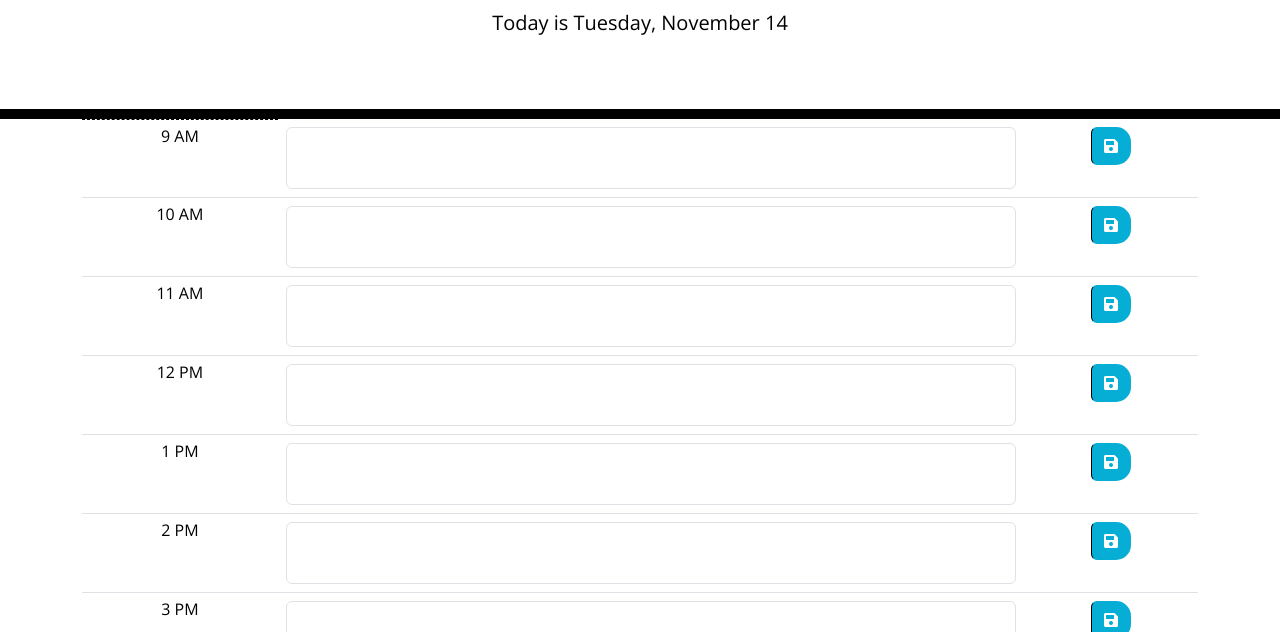
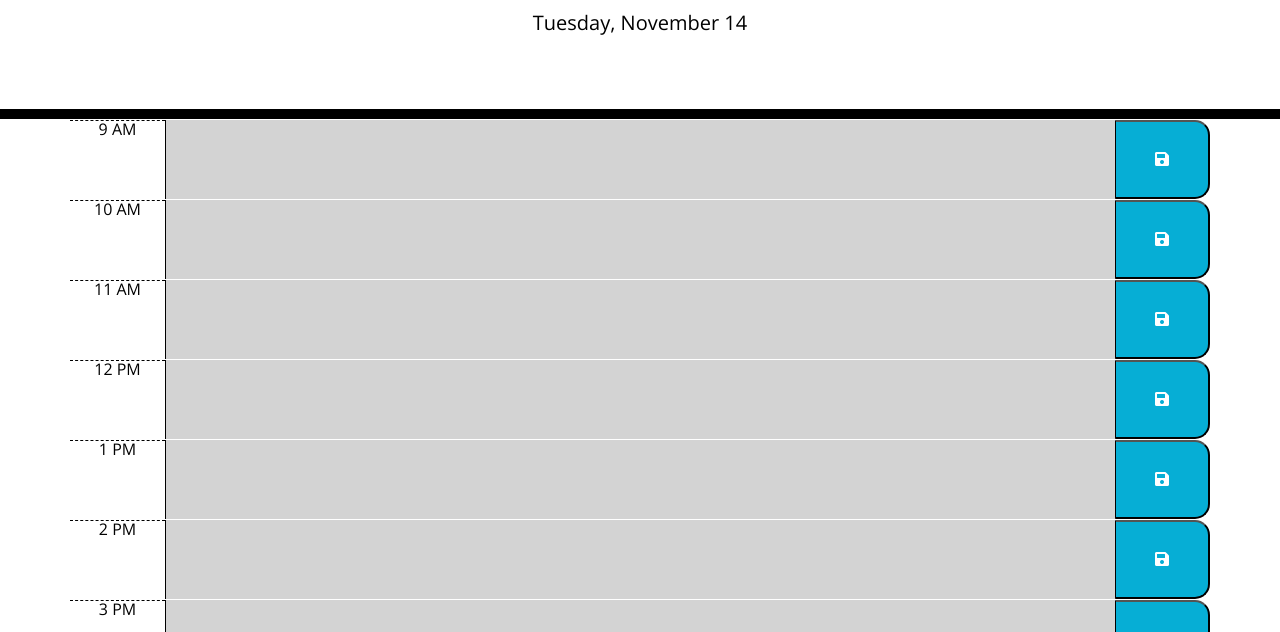
Before and after one commit to gabrielstirbu/daily-planner-app, a plain HTML site: page index.html in a window 1280 px wide. Shown: the part 168-800 px from the top of the page. Drawn offline with nearby package versions, Linux system fonts and the light colour scheme.

Commit message:
Debugging the code and decided to delete the HTML table and create it using JQuery after the boostrap model

```diff
--- a/assets/script.js
+++ b/assets/script.js
@@ -1,49 +1,75 @@
-// Creating the live date on the page using dayjs
-function displayCurrentDay() {
-    var currentDayElement = $("#currentDay");
-    var currentDate = dayjs().format("dddd, MMMM D");
-    currentDayElement.text("Today is " + currentDate);
-}
-// Call the function in order to be displayed on the page
-displayCurrentDay();
+$(document).ready(function () {
+    // Function to display current day
+    function displayCurrentDay() {
+        // Get the current date
+        var currentDay = dayjs().format("dddd, MMMM D");
+        // Update the content of the element with ID "currentDay"
+        $("#currentDay").text(currentDay);
+    }
+    //Call function
+    displayCurrentDay();
+    // Function to create timeblocks
+    function createTimeblocks() {
+        // Get the container element with class "container"
+        var container = $(".container");
+        // Get the current hour using Day.js
+        var currentHour = dayjs().hour();
 
-// Function to color the event considering the time
-function colorCodeTimeblocks() {
-    var currentHour = dayjs().hour();
+        // Loop through hours from 9AM to 5 PM
+        for (var hour = 9; hour <= 17; hour++) {
+            // Create a new timeblock element with class "row time-block" (Used Bootstrap as an example)
+            var timeblock = $("<div>").addClass("row time-block");
+            // Create an element to display the hour md-1 - Boostrap format
+            var hourDiv = $("<div>").addClass("hour col-md-1").text(formatHour(hour));
+            // Create a textarea element for the description div
+            var descriptionDiv = $("<textarea>").addClass("description col-md-10");
 
-    $(".time-block").each(function () {
-        var blockHour = parseInt($(this).attr("data-hour"));
+            // Color timeblocks
+            if (hour < currentHour) {
+                descriptionDiv.addClass("past");
+            } else if (hour === currentHour) {
+                descriptionDiv.addClass("present");
+            } else {
+                descriptionDiv.addClass("future");
+            }
 
-        if (blockHour < currentHour) {
-            $(this).find(".description").addClass("past");
-        } else if (blockHour === currentHour) {
-            $(this).find(".description").addClass("present");
-        } else {
-            $(this).find(".description").addClass("future");
+            // Create a save button element and addind the Font Awesome icon props
+            var saveBtn = $("<button>")
+                .addClass("saveBtn col-md-1")
+                .html('<i class="fas fa-save"></i>');
+
+            // Get event from local storage and display it
+            var savedEvent = localStorage.getItem(formatHour(hour));
+            if (savedEvent) {
+                descriptionDiv.val(savedEvent);
+            }
+
+            // Save button click event
+            saveBtn.on("click", function () {
+                // Get the event text from the sibling textarea
+                var eventText = $(this).siblings(".description").val();
+                // Get the hour associated with the timeblock
+                var eventHour = $(this).parent().attr("data-hour");
+                // Save the event text to local storage with the hour as the key
+                localStorage.setItem(eventHour, eventText);
+            });
+
+            // Set the data-hour attribute of the timeblock for reference
+            timeblock.attr("data-hour", formatHour(hour));
+            // Append elements to the timeblock
+            timeblock.append(hourDiv, descriptionDiv, saveBtn);
+
+            // Append the timeblock to the container
+            container.append(timeblock);
         }
-    });
-}
-// Call the function in order to be displayed on the page
-colorCodeTimeblocks();
+    }
+    // Call function
+    createTimeblocks();
 
-// Function to load events from local storage
-function loadEvents() {
-    $(".time-block").each(function () {
-        var blockHour = $(this).attr("data-hour");
-        var savedEvent = localStorage.getItem(blockHour);
+    // Function to format the hour for display
+    function formatHour(hour) {
+        // Format the hour using Day.js to display in "h AM/PM" format
+        return dayjs().hour(hour).format("h A");
+    }
 
-        if (savedEvent) {
-            $(this).find(".description").val(savedEvent);
-        }
-    });
-}
-
-// Function to save events to local storage
-$(".saveBtn").on("click", function () {
-    var hour = $(this).closest(".time-block").attr("data-hour");
-    var eventText = $(this).closest(".time-block").find(".description").val();
-
-    localStorage.setItem(hour, eventText);
 });
-
-loadEvents();
--- a/index.html
+++ b/index.html
@@ -22,61 +22,6 @@
   </header>
   <div class="container">
     <!-- Timeblocks go here -->
-    <table class="table">
-
-      <tbody>
-        <!-- 9 AM -->
-        <tr class="time-block" data-hour="9">
-          <td class="hour">9 AM</td>
-          <td class="description"><textarea class="form-control"></textarea></td>
-          <td><button class="btn saveBtn"><i class="fas fa-save"></i></button></td>
-        </tr>
-
-        <tr class="time-block" data-hour="10">
-          <td class="hour">10 AM</td>
-          <td class="description"><textarea class="form-control"></textarea></td>
-          <td><button class="btn saveBtn"><i class="fas fa-save"></i></button></td>
-        </tr>
-        <tr class="time-block" data-hour="11">
-          <td class="hour">11 AM</td>
-          <td class="description"><textarea class="form-control"></textarea></td>
-          <td><button class="btn saveBtn"><i class="fas fa-save"></i></button></td>
-        </tr>
-        <tr class="time-block" data-hour="12">
-          <td class="hour">12 PM</td>
-          <td class="description"><textarea class="form-control"></textarea></td>
-          <td><button class="btn saveBtn"><i class="fas fa-save"></i></button></td>
-        </tr>
-
-        <tr class="time-block" data-hour="1">
-          <td class="hour">1 PM</td>
-          <td class="description"><textarea class="form-control"></textarea></td>
-          <td><button class="btn saveBtn"><i class="fas fa-save"></i></button></td>
-        </tr>
-        <tr class="time-block" data-hour="2">
-          <td class="hour">2 PM</td>
-          <td class="description"><textarea class="form-control"></textarea></td>
-          <td><button class="btn saveBtn"><i class="fas fa-save"></i></button></td>
-        <tr class="time-block" data-hour="3">
-          <td class="hour">3 PM</td>
-          <td class="description"><textarea class="form-control"></textarea></td>
-          <td><button class="btn saveBtn"><i class="fas fa-save"></i></button></td>
-        </tr>
-        <tr class="time-block" data-hour="4">
-          <td class="hour">4 PM</td>
-          <td class="description"><textarea class="form-control"></textarea></td>
-          <td><button class="btn saveBtn"><i class="fas fa-save"></i></button></td>
-        </tr>
-        <tr class="time-block" data-hour="5">
-          <td class="hour">5 PM</td>
-          <td class="description"><textarea class="form-control"></textarea></td>
-          <td><button class="btn saveBtn"><i class="fas fa-save"></i></button></td>
-        </tr>
-      </tbody>
-    </table>
-
-
-
   </div>
   <script src="https://cdnjs.cloudflare.com/ajax/libs/jquery/3.2.1/jquery.min.js"></script>
   <script src="https://cdn.jsdelivr.net/npm/dayjs@1/dayjs.min.js"></script>
```
